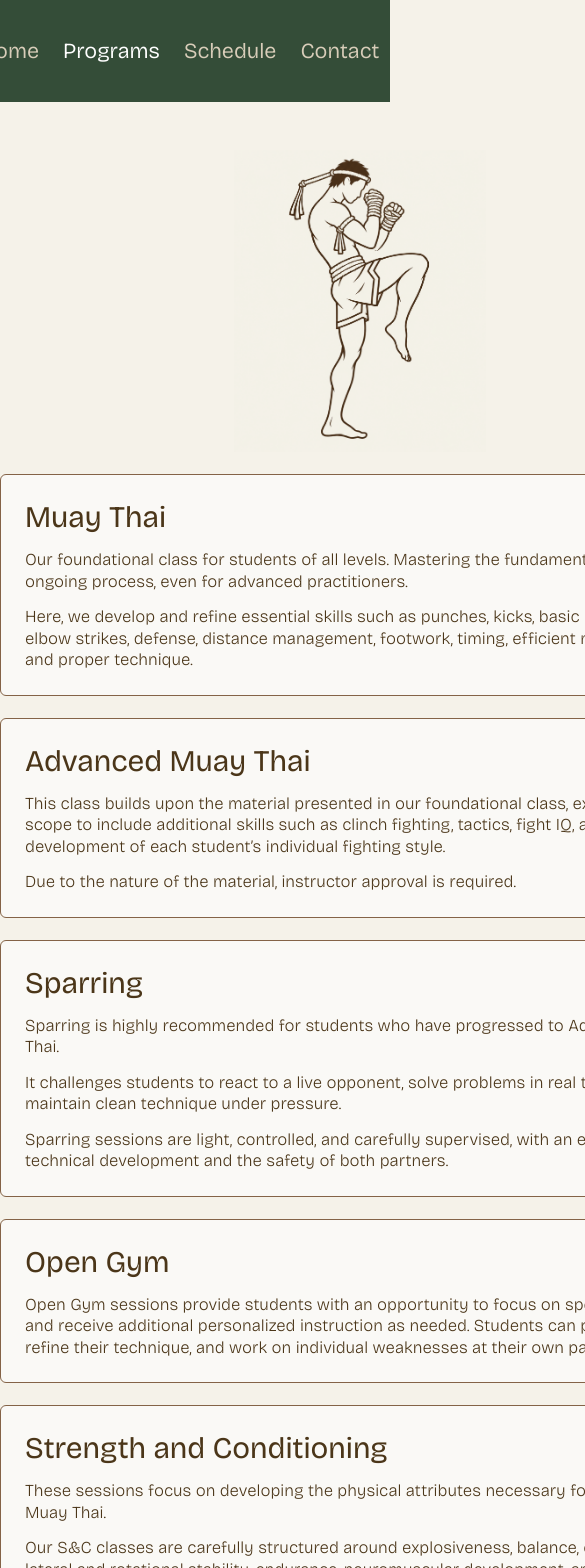
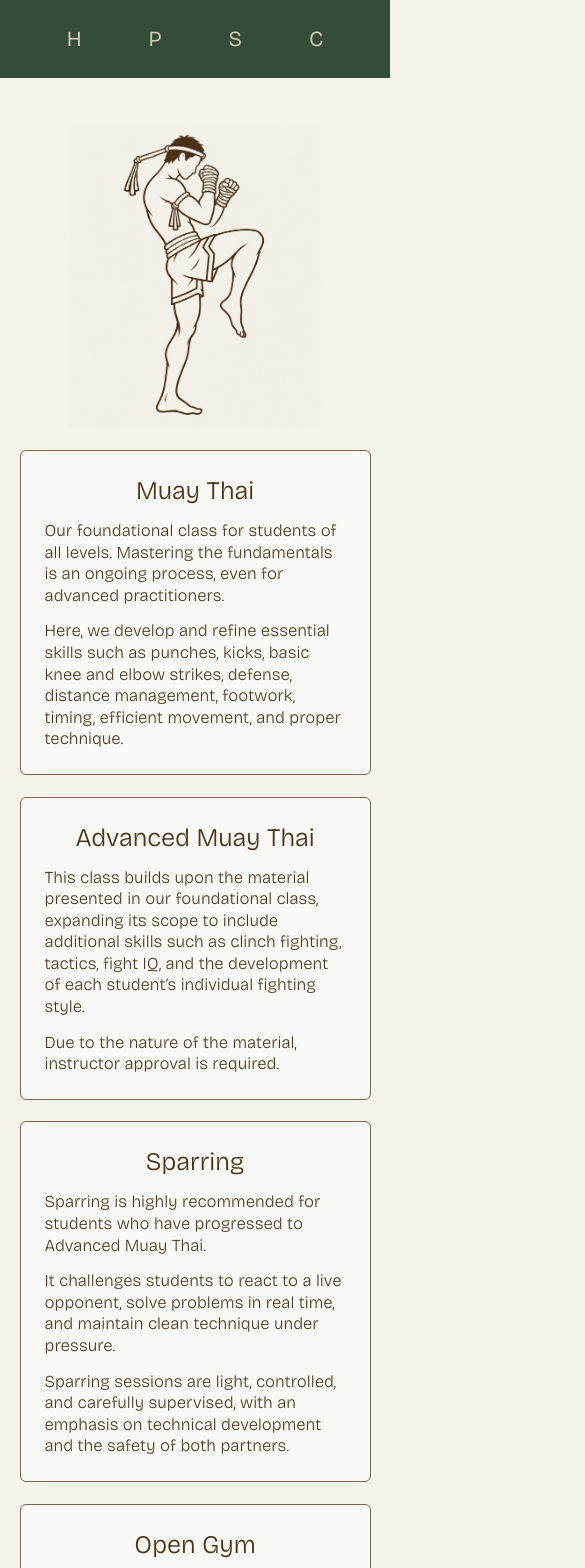
Before and after one commit to joeylee08/palang-muay-thai, a React (Vite) app in the folder client/: page /programs in a window 390 px wide. Shown: the top 1568 px of the page, 585 px wide, since content can reach past the window. Built offline with nearby package versions, Linux system fonts and the light colour scheme.

Commit message:
mobile responsive

```diff
--- a/client/src/components/NavBar.tsx
+++ b/client/src/components/NavBar.tsx
@@ -11,6 +11,14 @@ const NavBar = () => {
 				<li><NavLink to="/contact" className={({ isActive }) => isActive ? "selected" : ""}>Contact</NavLink></li>
 			</ul>
 		</nav>
+		<nav className="mobileNav">
+			<ul className='linksList'>
+        <li><NavLink to="/" className={({ isActive }) => isActive ? "selected" : ""}>H</NavLink></li>
+				<li><NavLink to="/programs" className={({ isActive }) => isActive ? "selected" : ""}>P</NavLink></li>
+				<li><NavLink to="/schedule" className={({ isActive }) => isActive ? "selected" : ""}>S</NavLink></li>
+				<li><NavLink to="/contact" className={({ isActive }) => isActive ? "selected" : ""}>C</NavLink></li>
+			</ul>
+		</nav>
 		</>
 	);
 };
--- a/client/src/pages/Home.tsx
+++ b/client/src/pages/Home.tsx
@@ -22,7 +22,7 @@ const Home = () => {
 			</div>
 			<br/>
 			<div className='child child2 '>
-				<h2 className='sectionHeading'>Traditional Muay Thai Training</h2>
+				<h2 className='sectionHeading'>Traditional Muay Thai</h2>
 				<br/>
 				<p>Palang Muay Thai is a traditional Thai-style boxing gym with a strong emphasis on technique, conditioning, and fight preparation.</p>
 				<br/>
--- a/client/src/pages/Programs.tsx
+++ b/client/src/pages/Programs.tsx
@@ -33,7 +33,7 @@ const Programs = () => {
 				<p>Open Gym sessions provide students with an opportunity to focus on specific skills and receive additional personalized instruction as needed. Students can practice drills, refine their technique, and work on individual weaknesses at their own pace.</p>
 			</div>
 			<div className='child child5'>
-				<h2 className='sectionHeading'>Strength and Conditioning</h2>
+				<h2 className='sectionHeading'>Fight Conditioning</h2>
 				<br/>
 				<p>These sessions focus on developing the physical attributes necessary for effective Muay Thai.</p>
 				<br/>
@@ -41,7 +41,7 @@ const Programs = () => {
 			</div>
 			<div className='membershipDetails'>
 				<p className='membershipNote'>1. Membership fees are $150.00 per month for unlimited classes.</p>
-				<p className='membershipNote'>2. This includes foundational Muay Thai, Strength and Conditioning, and Open Gym.</p>
+				<p className='membershipNote'>2. This includes foundational Muay Thai, Fight Conditioning, and Open Gym.</p>
 				<p className='membershipNote'>3. Advanced Muay Thai attendance requires instructor approval.</p>
 			</div>
 		</div>
--- a/client/src/pages/Schedule.tsx
+++ b/client/src/pages/Schedule.tsx
@@ -7,7 +7,7 @@ const Schedule = () => {
 			<div className='child child1'>
 				<h2 className='sectionHeading'>Monday</h2>
 				<div className='scheduleCard'>
-					<p>6:30 PM - 7:30 PM Strength and Conditioning</p>
+					<p>6:30 PM - 7:30 PM Fight Conditioning</p>
 					<p>7:30 PM - 8:30 PM Muay Thai</p>
 				</div>
 				<h2 className='sectionHeading'>Tuesday</h2>
@@ -17,7 +17,7 @@ const Schedule = () => {
 				</div>
 				<h2 className='sectionHeading'>Wednesday</h2>
 				<div className='scheduleCard'>
-					<p>6:30 PM - 7:30 PM Strength and Conditioning</p>
+					<p>6:30 PM - 7:30 PM Fight Conditioning</p>
 					<p>7:30 PM - 8:30 PM Muay Thai</p>
 				</div>
 				<h2 className='sectionHeading'>Thursday</h2>
--- a/client/src/styles.css
+++ b/client/src/styles.css
@@ -266,3 +266,115 @@ nav {
 	padding-left: 0.4rem;
 	margin-bottom: 0.6rem;
 }
+.mobileNav {
+	display: none;
+}
+
+@media (max-width: 500px) {
+	.desktopNav {
+		display: none;
+	}
+	.mobileNav {
+		display: flex;
+		width: 100%;
+		height: 6.5rem;
+		justify-content: center;
+		align-items: center;
+	}
+	.mobileNav .linksList {
+		display: flex;
+		width: 100%;
+		justify-content: space-evenly;
+		gap: 0;
+		padding: 0;
+		margin: 0;
+	}
+	.mobileNav .linksList a {
+		text-decoration: none;
+		font-size: 1.8rem;
+		font-weight: 350;
+		color: #D8CDB9;
+	}
+	.footer {
+		height: 6rem;
+	}
+	#app {
+    max-width: 100vw;
+    min-width: 100vw;
+  }
+  .mainPage {
+    width: 100%;
+    min-width: 0;
+    container-type: inline-size;
+  }
+  h2.sectionHeading {
+    width: 100%;
+    text-align: center;
+    font-size: max(6.5cqw, 2rem);
+		font-weight: 300;
+  }
+	.home .child1 {
+		margin-top: 1.5rem;
+		width: 100%;
+		container-type: inline-size;
+	}
+	.home .child2 {
+		width: 90%;
+	}
+	.subHeading {
+		width: 100%;
+		font-size: 4.7cqw;
+		padding: 0 1rem 0 1rem;
+		gap: 0.5rem;
+		margin-bottom: 1.5rem;
+	}
+	.thaiHeading {
+		font-size: max(10cqw, 3.5rem);
+	}
+  .home .valuesBox {
+		width: 100%;
+		display: flex;
+		flex-direction: column;
+		margin-top: 1.5rem;
+  }
+	.home .child3 {
+		margin: 0 auto 2.5rem auto;
+		width: 80%;
+		text-align: center;
+	}
+  .home .pageBtn {
+    margin: 0 auto;
+  }
+	.programs .membershipDetails {
+		width: 80%;
+		margin: 0 auto;
+	}
+	.programs {
+		margin-bottom: 2.5rem;
+	}
+  .programs .child {
+    width: 90%;
+  }
+	.schedule {
+		margin-bottom: 2.5rem;
+	}
+  .schedule .child {
+    width: 90%;
+  }
+	.schedule .sectionHeading {
+		font-size: 2rem;
+		text-align: left;
+	}
+	.contact {
+		margin: 0;
+	}
+  .contact .child {
+    width: 90%;
+  }
+	.contact .child2 {
+		margin-bottom: 2.5rem;
+	}
+  .contact .pageBtn {
+    align-self: center;
+  }
+}
```
